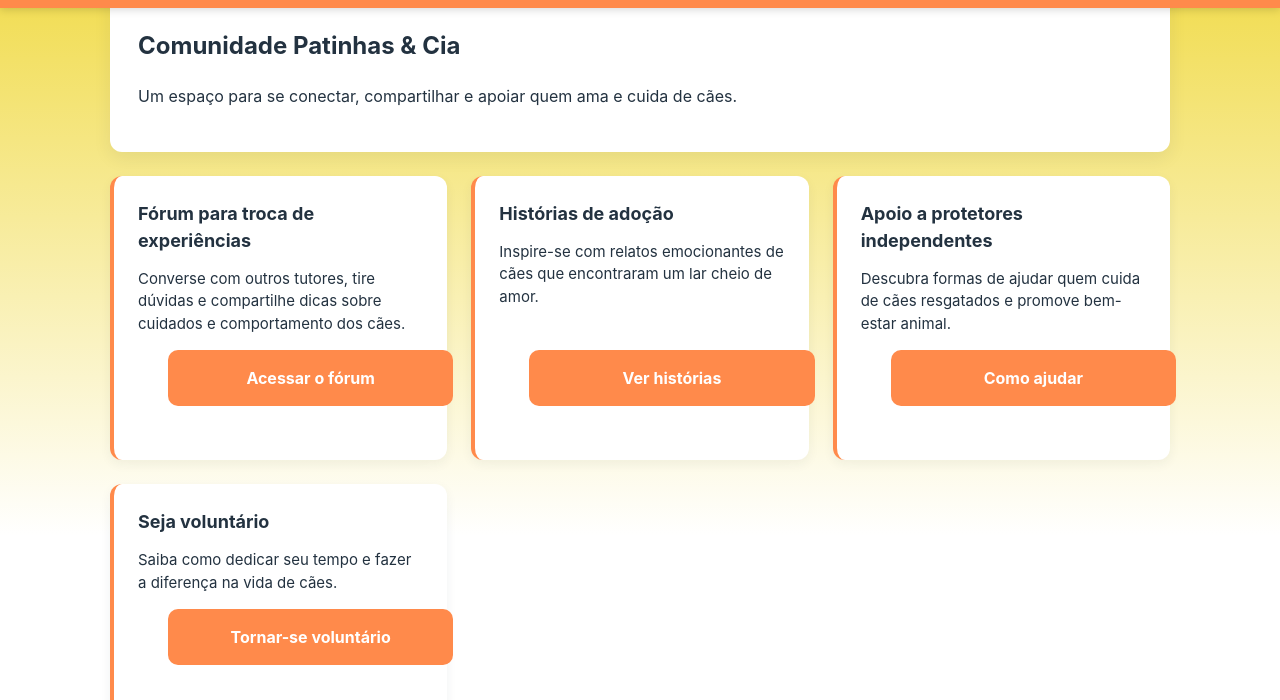
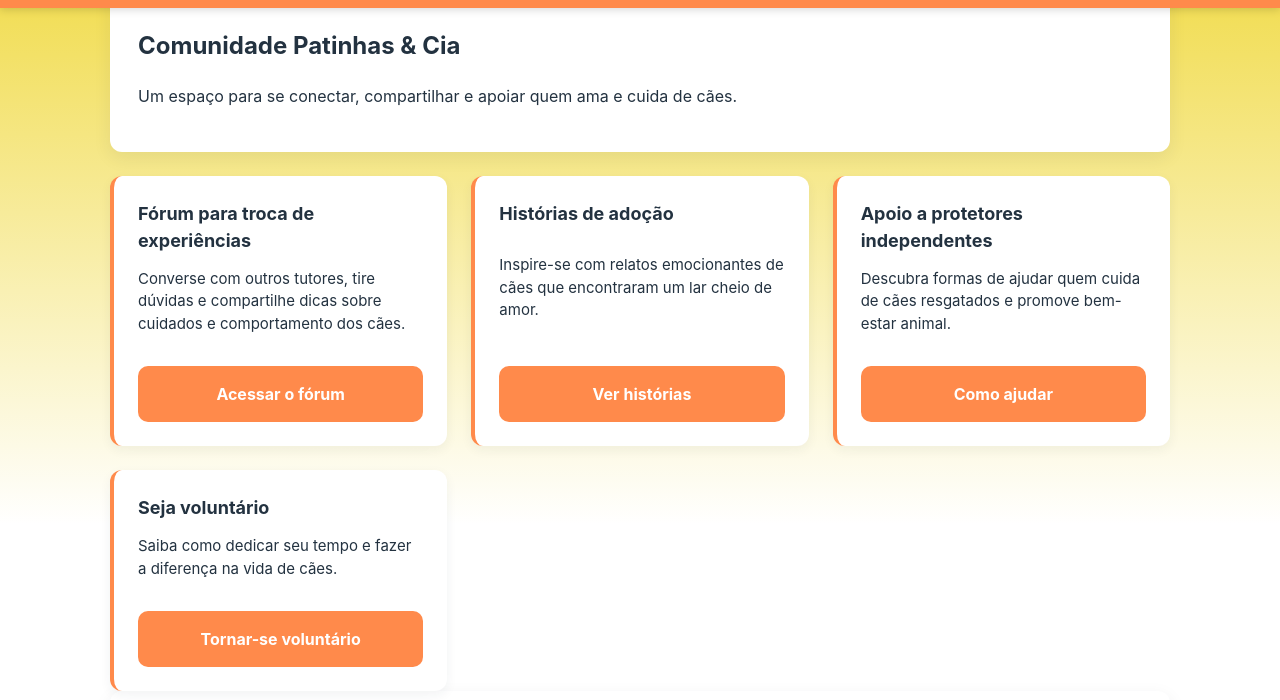
Before and after one commit to Brenocosta74/patinhas, a plain HTML site: page templates/comunidade.html in a window 1280 px wide. Shown: the part 100-800 px from the top of the page. Drawn offline with Linux system fonts and the light colour scheme.

Commit message:
Botões na aba comunidade centralizados

```diff
--- a/templates/comunidade.html
+++ b/templates/comunidade.html
@@ -222,6 +222,16 @@
   align-self: center;
 }
 
+.card {
+  position: relative;
+}
+
+.card .btn {
+  display: block;
+  margin: 16px auto 0 auto; /* centraliza horizontalmente */
+}
+
+
 </style>
 </head>
 <body>
```
